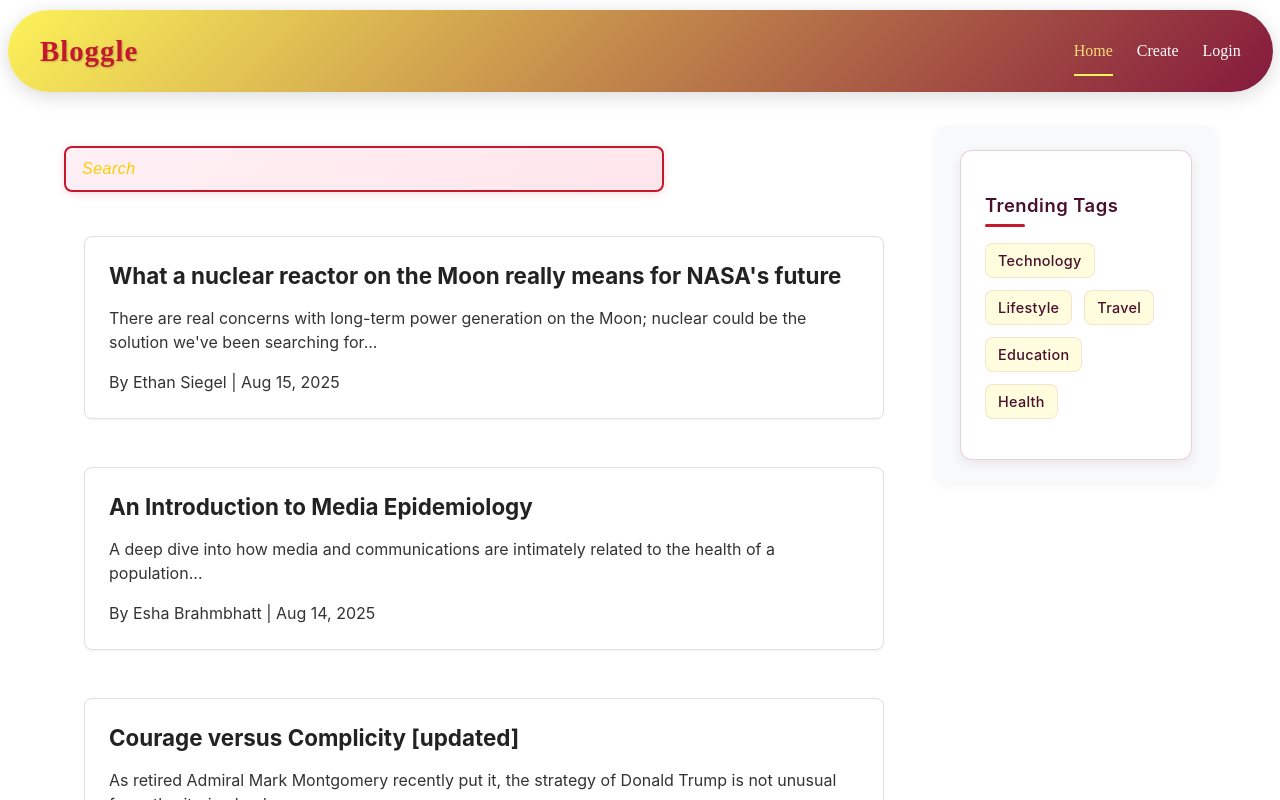
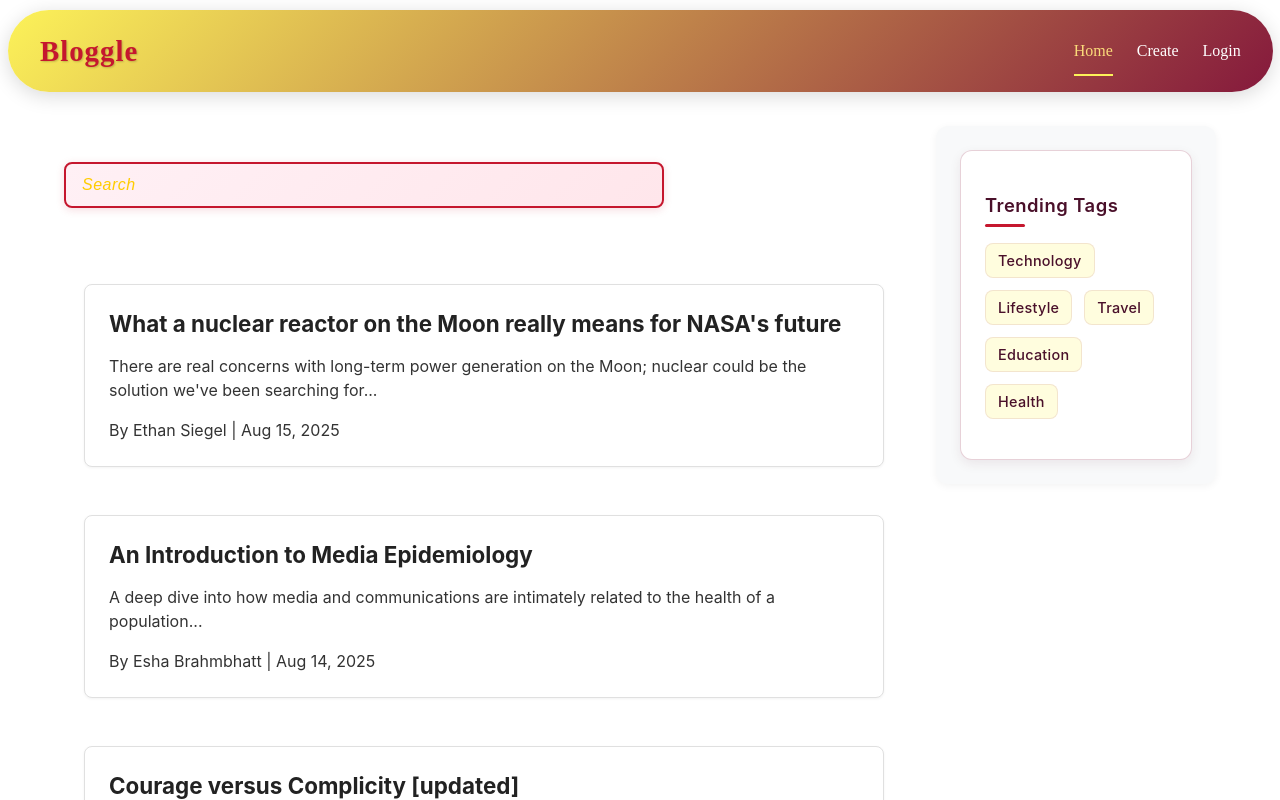
Before and after one commit to sanjuGuna/Bloggle, a React (Vite) app in the folder Frontend/: page / in a window 1280 px wide. Shown: the top 800 px of the page. Built offline with nearby package versions, Linux system fonts and the light colour scheme; a web font is replaced by a local one.

Commit message:
seach bar static

```diff
--- a/Frontend/src/Pages/Home.jsx
+++ b/Frontend/src/Pages/Home.jsx
@@ -97,7 +97,9 @@ const Home = () => {
     <div>
       <div className="home-container">
         <div className="main-content">
-          <SearchBar onSearch={handleSearch} />
+          <div className="search-bar-container">
+            <SearchBar onSearch={handleSearch} />
+          </div>
           <div className="blog-list">
             {blogs.length > 0 ? (
               blogs.map((blog, index) => (
--- a/Frontend/src/styles/Home.css
+++ b/Frontend/src/styles/Home.css
@@ -24,7 +24,16 @@
     flex-direction: column;
     gap: 1.5rem;
     min-width: 0; /* Prevent grid blowout */
+  }
 
+  /* ===== SEARCH BAR ===== */
+  .search-bar-container {
+    position: sticky;
+    top: 4rem; /* Increase top value to stay below navbar */
+    z-index: 100;
+    background: white;
+    padding: 1rem 0;
+    margin-bottom: 1rem;
   }
 
   .blog-list {
```
